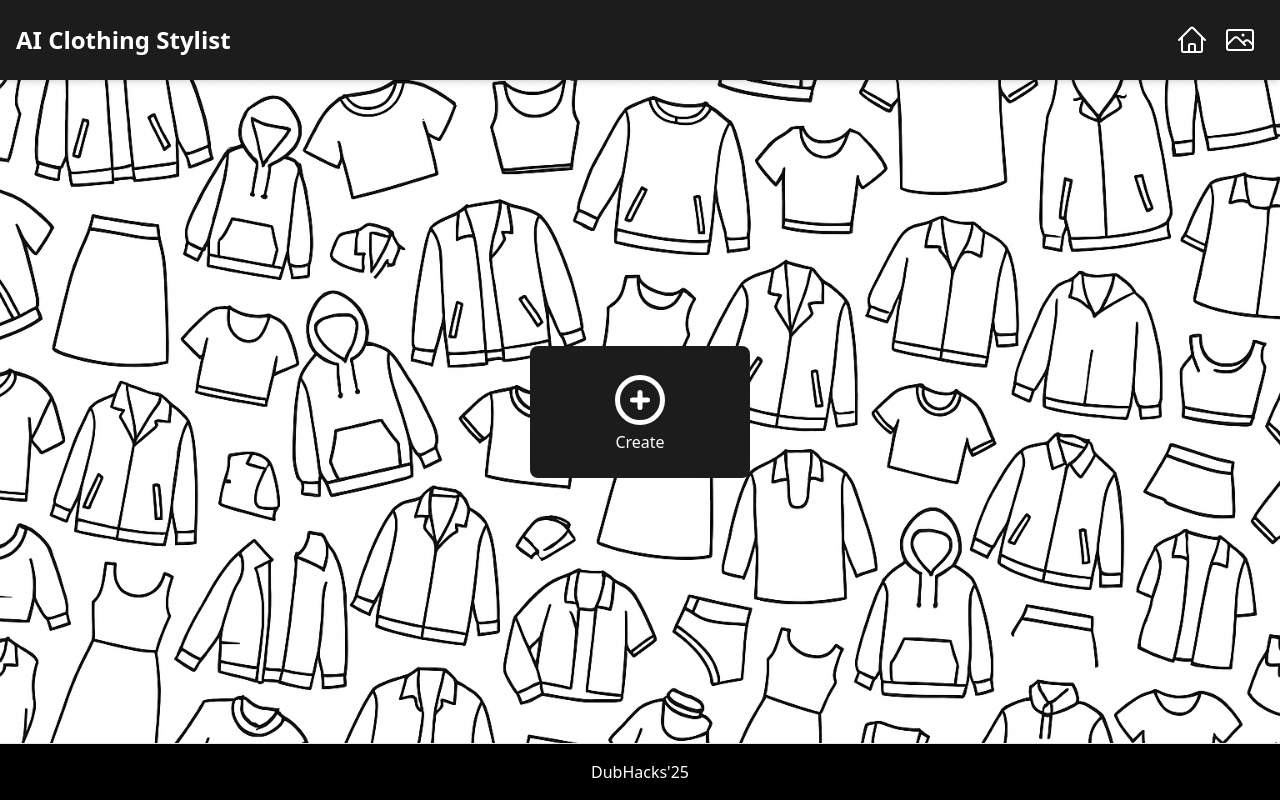
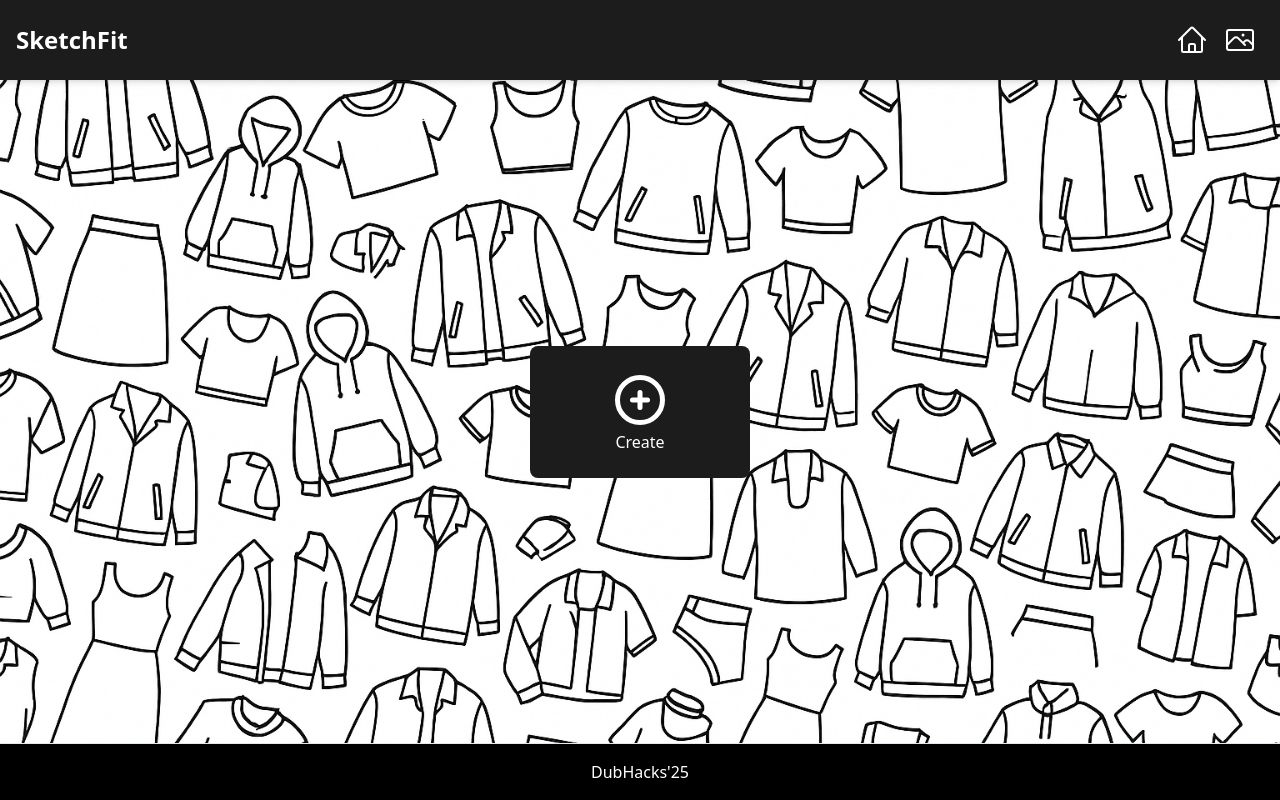
Before and after one commit to Simon-Dao/dubhacks-25, a Next.js app: page / in a window 1280 px wide. Built offline with nearby package versions, Linux system fonts and the light colour scheme.

Commit message:
Update header name

```diff
--- a/src/components/Header.tsx
+++ b/src/components/Header.tsx
@@ -20,7 +20,7 @@ const Header = (props: HeaderProps) => {
                 " w-full p-4 shadow-md flex items-center justify-between"
             }
         >
-            <h1 className="text-2xl font-semibold ">AI Clothing Stylist</h1>
+            <h1 className="text-2xl font-semibold ">SketchFit</h1>
 
             <div className={props.dark ? "text-white" : ""}>
                 <Link href="/">
```
